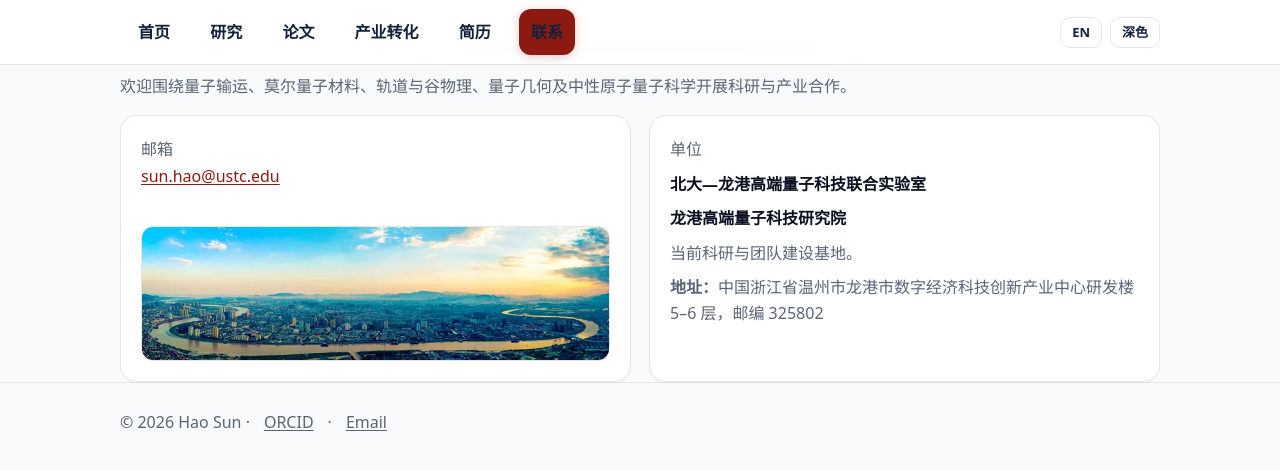
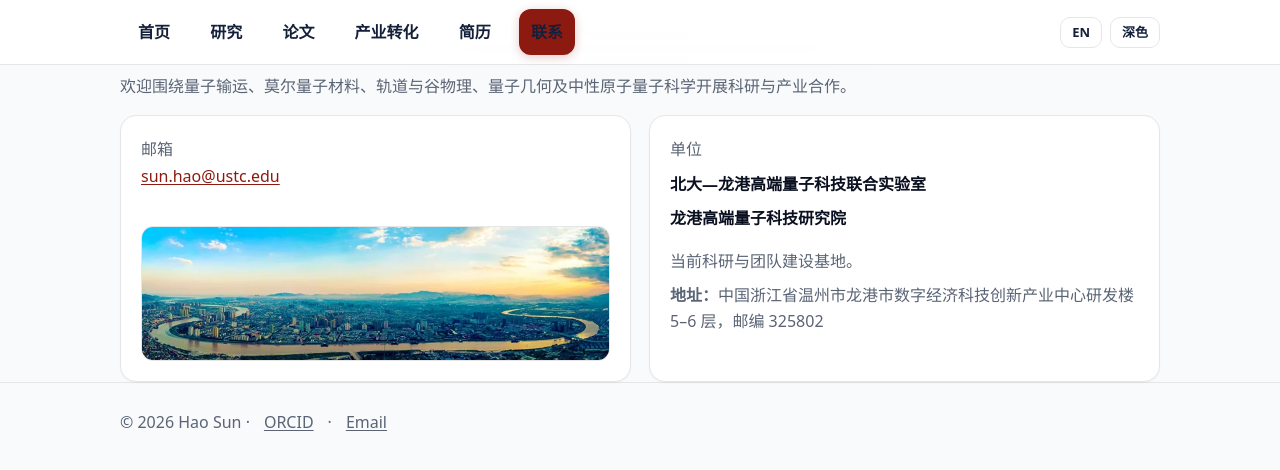
Before and after one commit to sunohao/sunohao.github.io, a Jekyll site: the page built from zh/contact.md, in a window 1280 px wide. Shown: the top 470 px of the page. Built offline with Jekyll 4.4.1, drawn with Linux system fonts in a browser that asks for light colours.

Commit message:
Add spacing before Chinese contact base and address

```diff
--- a/zh/contact.md
+++ b/zh/contact.md
@@ -20,7 +20,7 @@ permalink: /zh/contact.html
     <div class="muted">单位</div>
     <p style="text-align:left;"><strong>北大—龙港高端量子科技联合实验室</strong></p>
     <p style="text-align:left;"><strong>龙港高端量子科技研究院</strong></p>
-    <p class="muted">当前科研与团队建设基地。</p>
+    <p class="muted" style="margin-top:16px;">当前科研与团队建设基地。</p>
     <p class="muted" style="text-align:left;"><strong>地址：</strong>中国浙江省温州市龙港市数字经济科技创新产业中心研发楼 5–6 层，邮编 325802</p>
   </div>
 </div>
```
